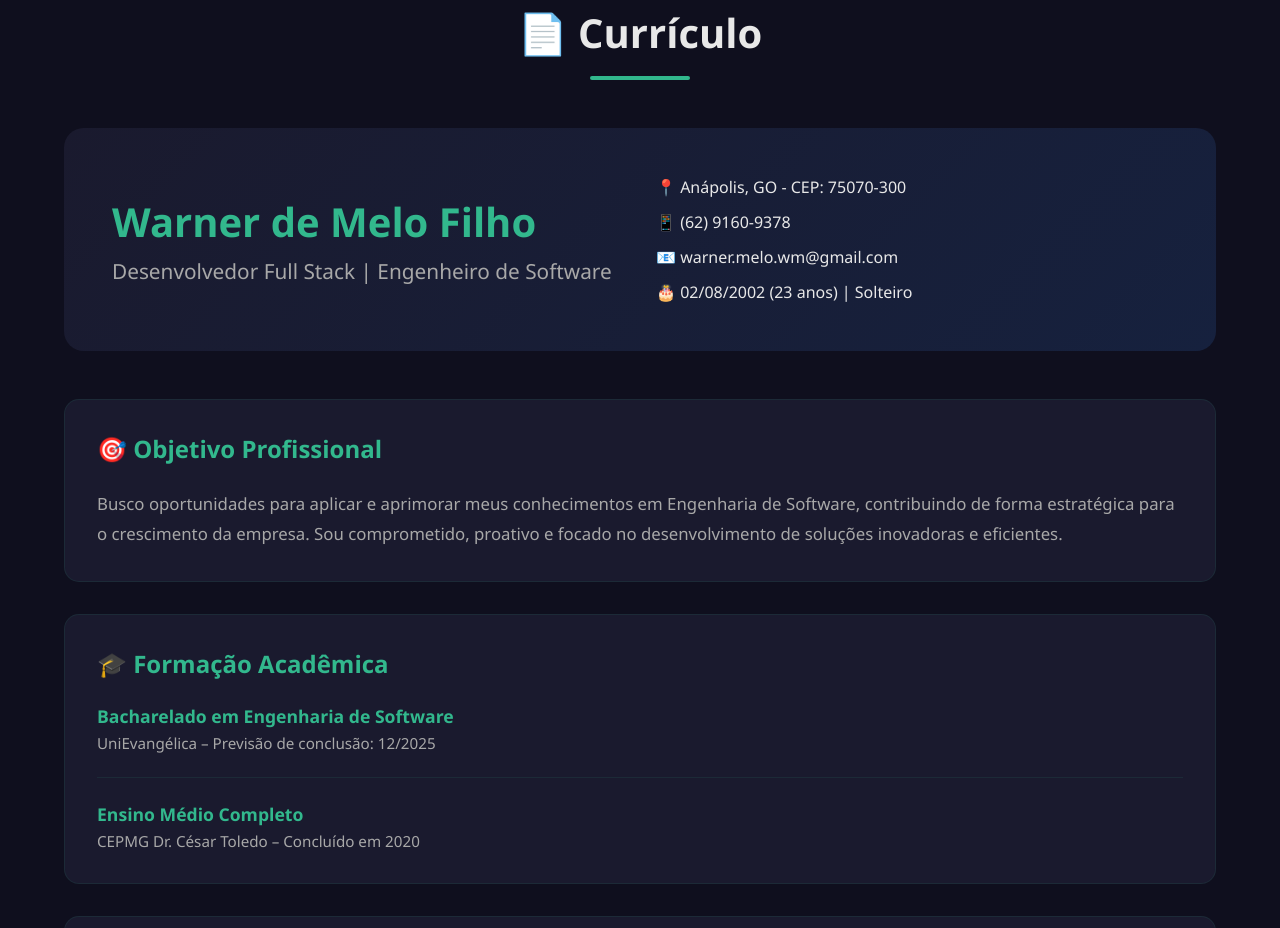
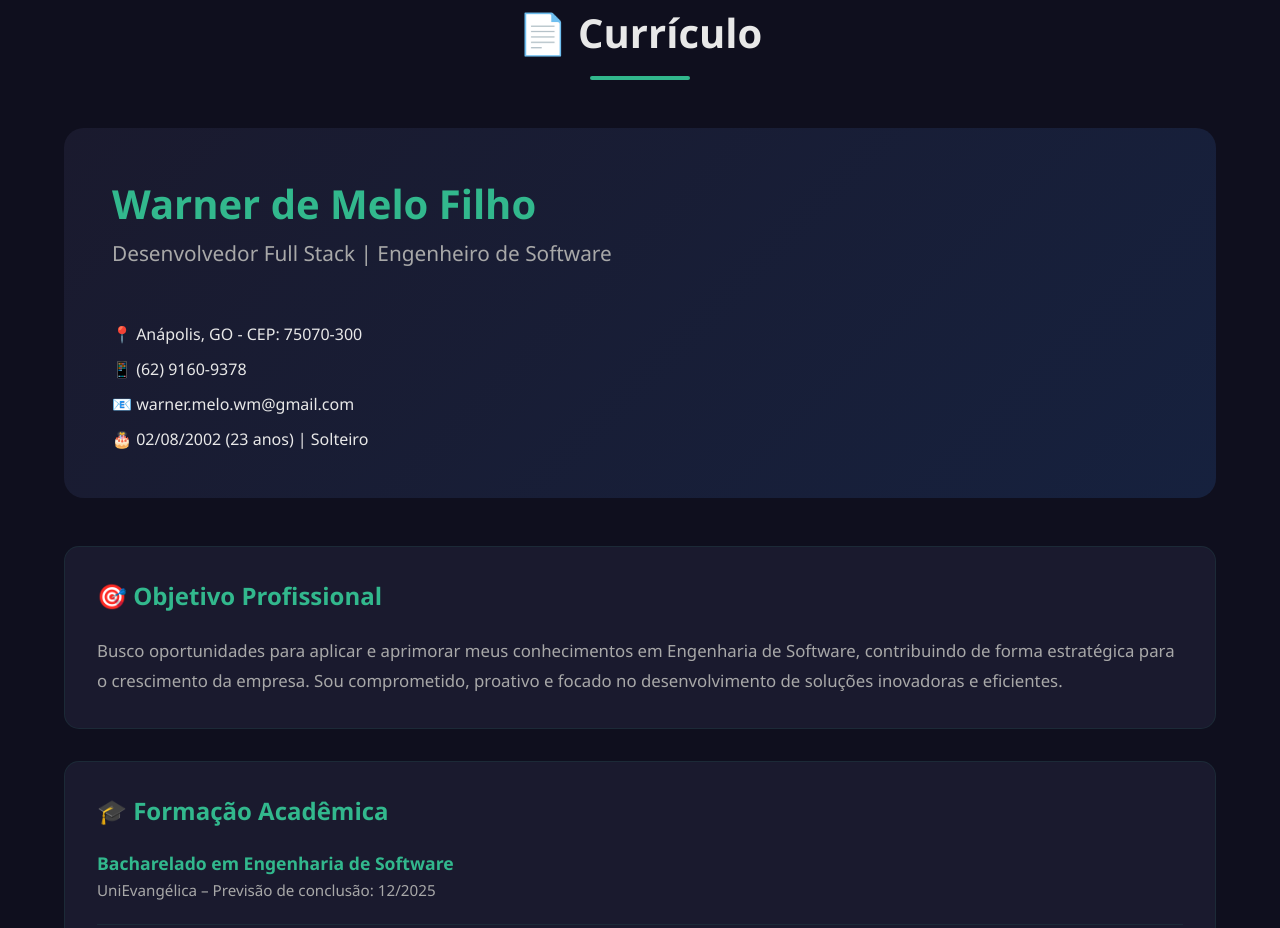
Before and after one commit to warnerpro/warnerpro.github.io, a plain HTML site: page index.html in a window 1280 px wide. Shown: the part 4960-5888 px from the top of the page. Drawn offline with Linux system fonts and the light colour scheme.

Commit message:
Reorganiza seção de currículo - move dados de contato para baixo do nome e função

```diff
--- a/css/styles.css
+++ b/css/styles.css
@@ -479,10 +479,9 @@ section {
     border-radius: 20px;
     padding: 3rem;
     margin-bottom: 3rem;
-    display: grid;
-    grid-template-columns: 1fr 1fr;
+    display: flex;
+    flex-direction: column;
     gap: 2rem;
-    align-items: center;
 }
 
 .curriculum-title h1 {
@@ -494,6 +493,7 @@ section {
 .job-title {
     font-size: 1.3rem;
     color: var(--text-dark);
+    margin-bottom: 1.5rem;
 }
 
 .curriculum-contact {
```
